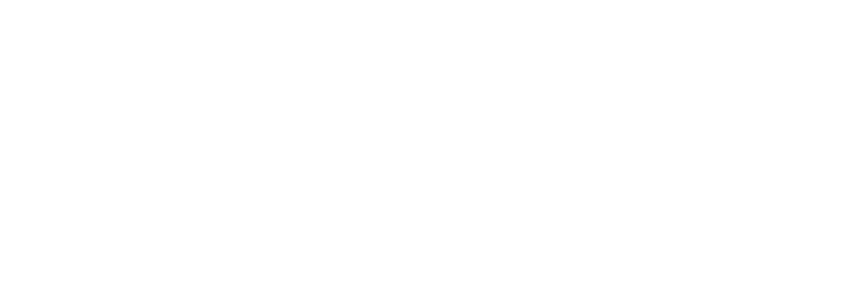
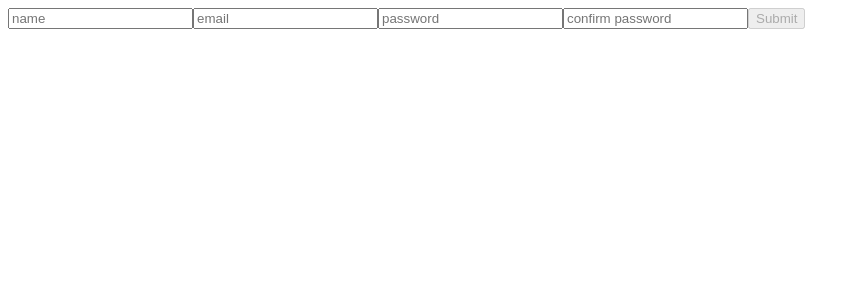
Before and after one commit to Team-Bugged/bug-tracker-client, a React (Create React App) app: page /register in a window 1280 px wide. Before the commit this address had no page. Shown: the top 300 px of the page, without its empty margins (0-860 px from the left). Built offline with nearby package versions, Linux system fonts and the light colour scheme.

Commit message:
Added Login, Register Pages and components

```diff
--- a/package.json
+++ b/package.json
@@ -4,6 +4,7 @@
   "private": true,
   "dependencies": {
     "@testing-library/react": "^12.1.2",
+    "axios": "^0.24.0",
     "react": "^17.0.2",
     "react-dom": "^17.0.2",
     "react-router-dom": "^6.2.1",
--- a/src/App.js
+++ b/src/App.js
@@ -1,5 +1,6 @@
 import { Route, Routes } from "react-router-dom";
 import Login from "./pages/Login";
+import Register from "./pages/Register";
 import Welcome from "./pages/Welcome";
 
 const App = () => {
@@ -7,6 +8,7 @@
     <Routes>
       <Route path="/" element={<Welcome />} />
       <Route path="/login" element={<Login />} />
+      <Route path="/register" element={<Register />} />
     </Routes>
   );
 };
--- a/src/components/LoginForm.js
+++ /dev/null
@@ -1,13 +0,0 @@
-const LoginForm = () => {
-  return (
-    <>
-      <form>
-        <input type="text" placeholder="email" />
-        <input type="password" placeholder="password" />
-        <button type="submit">Submit</button>
-      </form>
-    </>
-  );
-};
-
-export { LoginForm };
--- /dev/null
+++ b/src/components/forms/LoginForm.js
@@ -0,0 +1,44 @@
+import { useState, useEffect } from "react";
+
+const LoginForm = () => {
+  const [email, setEmail] = useState("");
+  const [password, setPassword] = useState("");
+  const [disabledFlag, setDisabledFlag] = useState(true);
+
+  const handleEmailChange = (input) => {
+    setEmail(input.target.value);
+  };
+
+  const handlePasswordChange = (input) => {
+    setPassword(input.target.value);
+  };
+  const handleLoginSubmit = (event) => {
+    event.preventDefault();
+    console.log(email, password);
+  };
+
+  useEffect(() => {
+    setDisabledFlag(false);
+    if (email === "" || password === "") {
+      setDisabledFlag(true);
+    }
+  }, [email, password]);
+
+  return (
+    <>
+      <form>
+        <input type="text" placeholder="email" onChange={handleEmailChange} />
+        <input
+          type="password"
+          placeholder="password"
+          onChange={handlePasswordChange}
+        />
+        <button disabled={disabledFlag} onClick={handleLoginSubmit}>
+          Submit
+        </button>
+      </form>
+    </>
+  );
+};
+
+export { LoginForm };
--- /dev/null
+++ b/src/components/forms/RegisterForm.js
@@ -0,0 +1,91 @@
+import { useEffect, useState } from "react";
+
+const RegisterForm = () => {
+  const [userName, setUserName] = useState("");
+  const [email, setEmail] = useState("");
+  const [password, setPassword] = useState("");
+  const [confirmPassword, setConfirmPassword] = useState("");
+  const [disabledFlag, setDisabledFlag] = useState(true);
+
+  let passwordMatch = password === confirmPassword ? true : false;
+
+  const handleNameChange = (input) => {
+    setUserName(input.target.value);
+  };
+
+  const handleEmailChange = (input) => {
+    setEmail(input.target.value);
+  };
+
+  const handlePasswordChange = (input) => {
+    setPassword(input.target.value);
+  };
+
+  const handleConfirmPasswordChange = (input) => {
+    setConfirmPassword(input.target.value);
+  };
+
+  useEffect(() => {
+    passwordMatch = password === confirmPassword ? true : false;
+
+    setDisabledFlag(false);
+    if (
+      userName === "" ||
+      email === "" ||
+      password === "" ||
+      confirmPassword === ""
+    ) {
+      setDisabledFlag(true);
+    }
+  }, [userName, email, password, confirmPassword, disabledFlag]);
+
+  const handleRegisterSubmit = (event) => {
+    event.preventDefault();
+
+    console.log(passwordMatch);
+    if (!passwordMatch) {
+      alert("Password and current password not matched");
+    }
+
+    console.log(userName, email, password, confirmPassword);
+    setUserName("");
+    setEmail("");
+    setPassword("");
+    setConfirmPassword("");
+  };
+  return (
+    <>
+      <form>
+        <input
+          type="text"
+          placeholder="name"
+          value={userName}
+          onChange={handleNameChange}
+        />
+        <input
+          type="text"
+          placeholder="email"
+          value={email}
+          onChange={handleEmailChange}
+        />
+        <input
+          type="password"
+          placeholder="password"
+          value={password}
+          onChange={handlePasswordChange}
+        />
+        <input
+          type="password"
+          placeholder="confirm password"
+          value={confirmPassword}
+          onChange={handleConfirmPasswordChange}
+        />
+        <button disabled={disabledFlag} onClick={handleRegisterSubmit}>
+          Submit
+        </button>
+      </form>
+    </>
+  );
+};
+
+export { RegisterForm };
--- a/src/pages/Login.js
+++ b/src/pages/Login.js
@@ -1,4 +1,4 @@
-import { LoginForm } from "../components/LoginForm";
+import { LoginForm } from "../components/forms/LoginForm";
 
 const Login = () => {
   return (
--- /dev/null
+++ b/src/pages/Register.js
@@ -0,0 +1,11 @@
+import { RegisterForm } from "../components/forms/RegisterForm";
+
+const Register = () => {
+  return (
+    <>
+      <RegisterForm />
+    </>
+  );
+};
+
+export default Register;
--- a/src/pages/Welcome.js
+++ b/src/pages/Welcome.js
@@ -1,5 +1,14 @@
+import { Link } from "react-router-dom";
+
 const Welcome = () => {
-  return <h1>Welcome to BugTracker</h1>;
+  return (
+    <>
+      <h1>Welcome to Bug-Tracker</h1>
+      <Link to="/login">Login</Link>
+      <br />
+      <Link to="/Register">Register</Link>
+    </>
+  );
 };
 
 export default Welcome;
```
Also changed, not shown: 2 other files (tests, documents, lock files or other folders).
